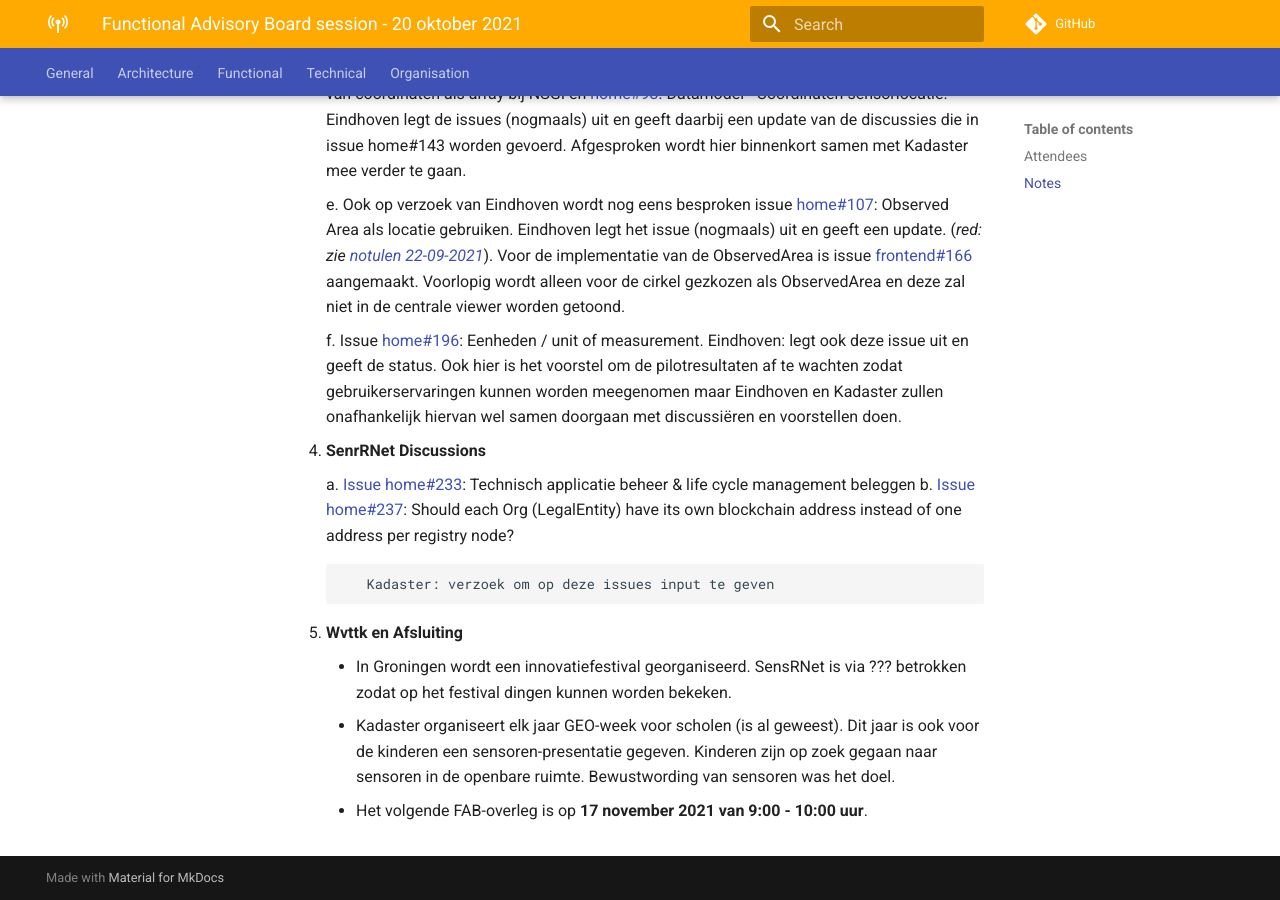
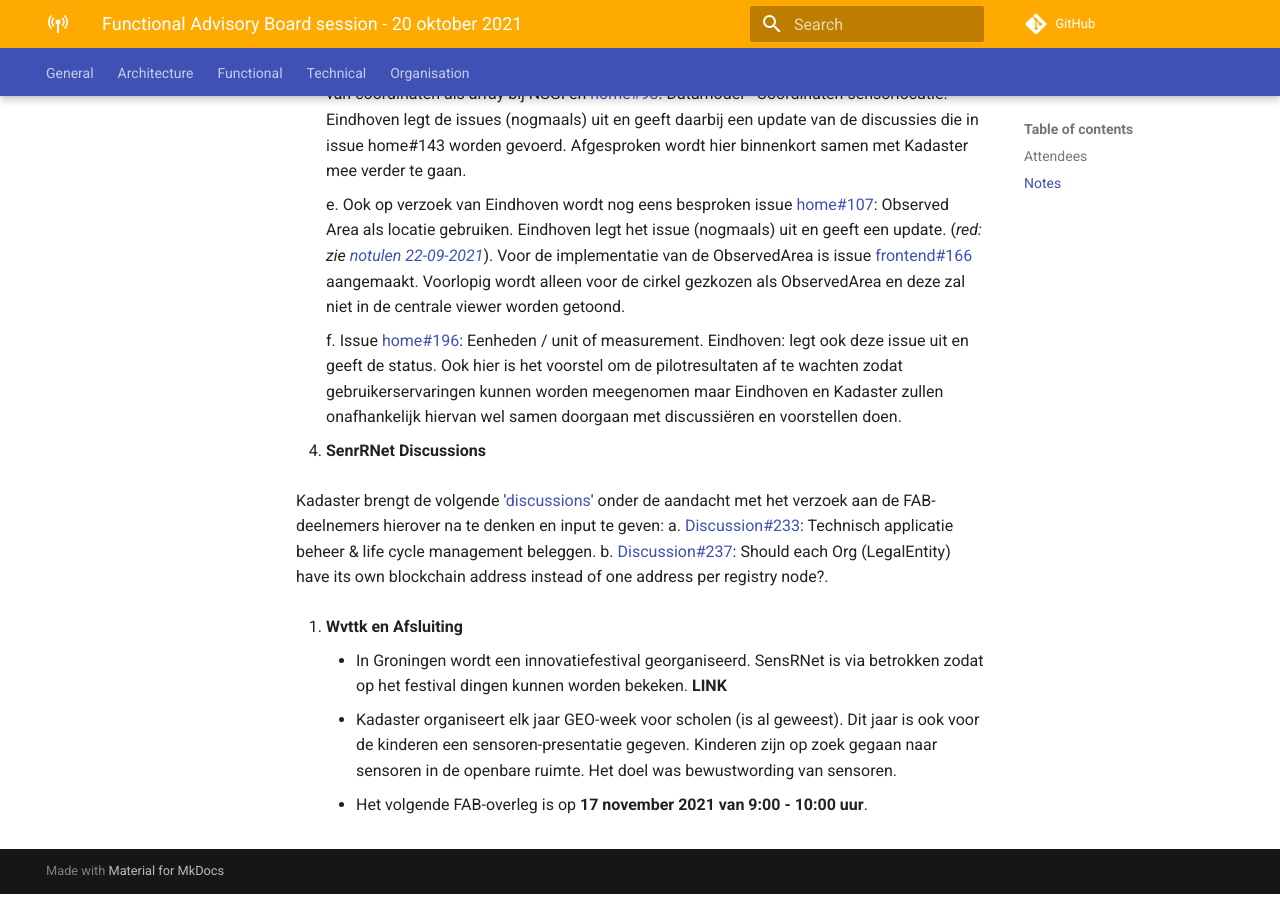
Before and after one commit to kadaster-labs/sensrnet-home, an MkDocs documentation site: the page built from docs/notes/2021-10-20-FAB-notes.md, in a window 1280 px wide and 900 px high, scrolled down 2443 px. Built offline with MkDocs 1.6.1 and Material for MkDocs 9.7.7, drawn with Linux system fonts in a browser that asks for light colours; comment, search, counter and statistics services are not loaded.

Commit message:
Update 2021-10-20-FAB-notes.md

```diff
--- a/docs/notes/2021-10-20-FAB-notes.md
+++ b/docs/notes/2021-10-20-FAB-notes.md
@@ -66,14 +66,12 @@ Onderwerpen:
 
 4. **SenrRNet Discussions**
 
-     a.	[Issue home#233](https://github.com/kadaster-labs/sensrnet-home/issues/233): Technisch applicatie beheer & life cycle management beleggen
-     b.	[Issue home#237](https://github.com/kadaster-labs/sensrnet-home/issues/237): Should each Org (LegalEntity) have its own blockchain address instead of one address per registry node?
-
-           Kadaster: verzoek om op deze issues input te geven
-
+   Kadaster brengt de volgende '[discussions](https://github.com/kadaster-labs/sensrnet-home/discussions)' onder de aandacht met het verzoek aan de FAB-deelnemers hierover na te denken en input te geven:
+     a.	[Discussion#233](https://github.com/kadaster-labs/sensrnet-home/discussions/233): Technisch applicatie beheer & life cycle management beleggen.
+     b.	[Discussion#237](https://github.com/kadaster-labs/sensrnet-home/discussions/237): Should each Org (LegalEntity) have its own blockchain address instead of one address per registry node?.
 
 5. **Wvttk en Afsluiting**
 
-     - In Groningen wordt een innovatiefestival georganiseerd. SensRNet is via ??? betrokken zodat op het festival dingen kunnen worden bekeken.
-     - Kadaster organiseert elk jaar GEO-week voor scholen (is al geweest). Dit jaar is ook voor de kinderen een sensoren-presentatie gegeven. Kinderen zijn op zoek gegaan naar sensoren in de openbare ruimte. Bewustwording van sensoren was het doel.
+     - In Groningen wordt een innovatiefestival georganiseerd. SensRNet is via betrokken zodat op het festival dingen kunnen worden bekeken. **LINK**
+     - Kadaster organiseert elk jaar GEO-week voor scholen (is al geweest). Dit jaar is ook voor de kinderen een sensoren-presentatie gegeven. Kinderen zijn op zoek gegaan naar sensoren in de openbare ruimte. Het doel was bewustwording van sensoren.
      - Het volgende FAB-overleg is op **17 november 2021 van 9:00 - 10:00 uur**.
```
